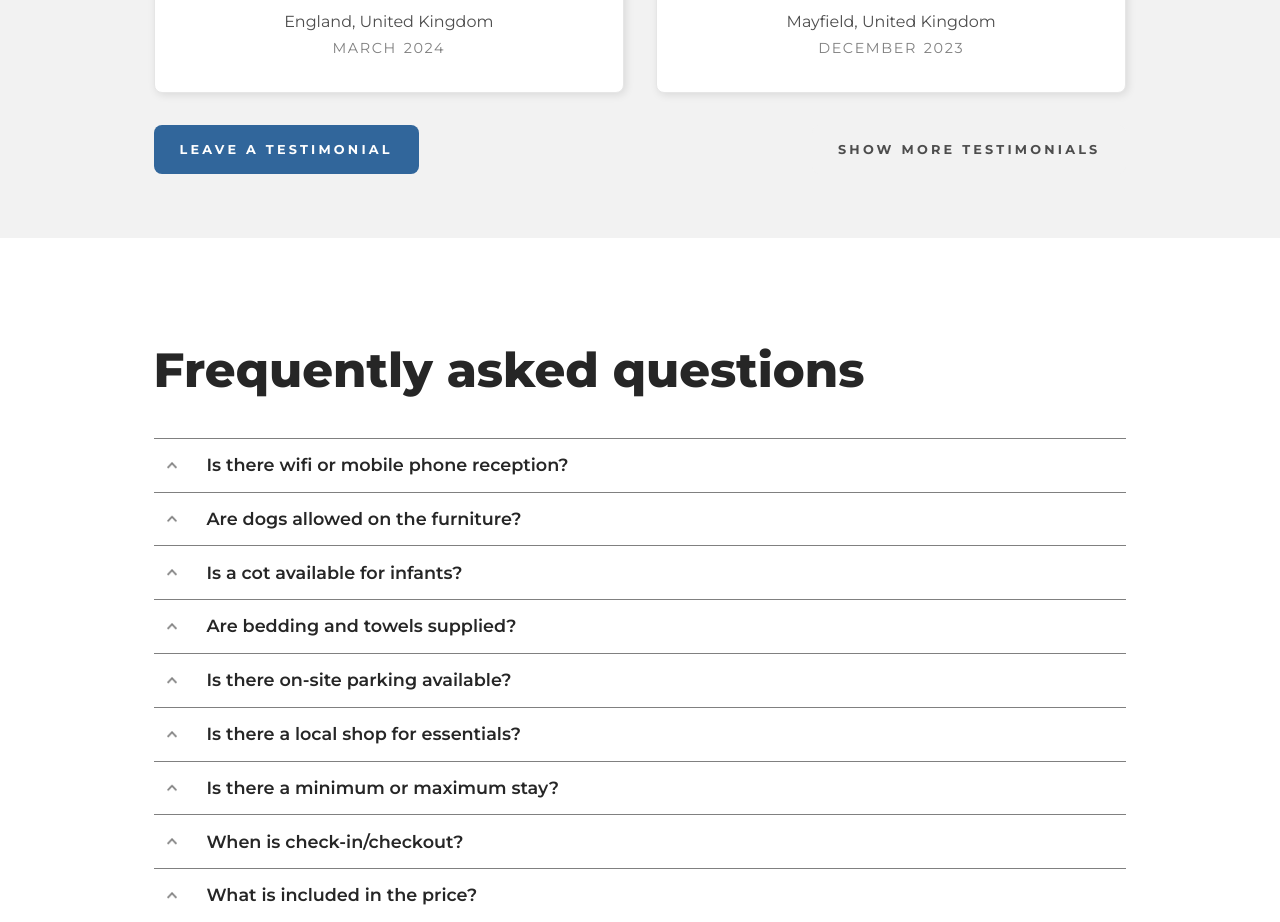
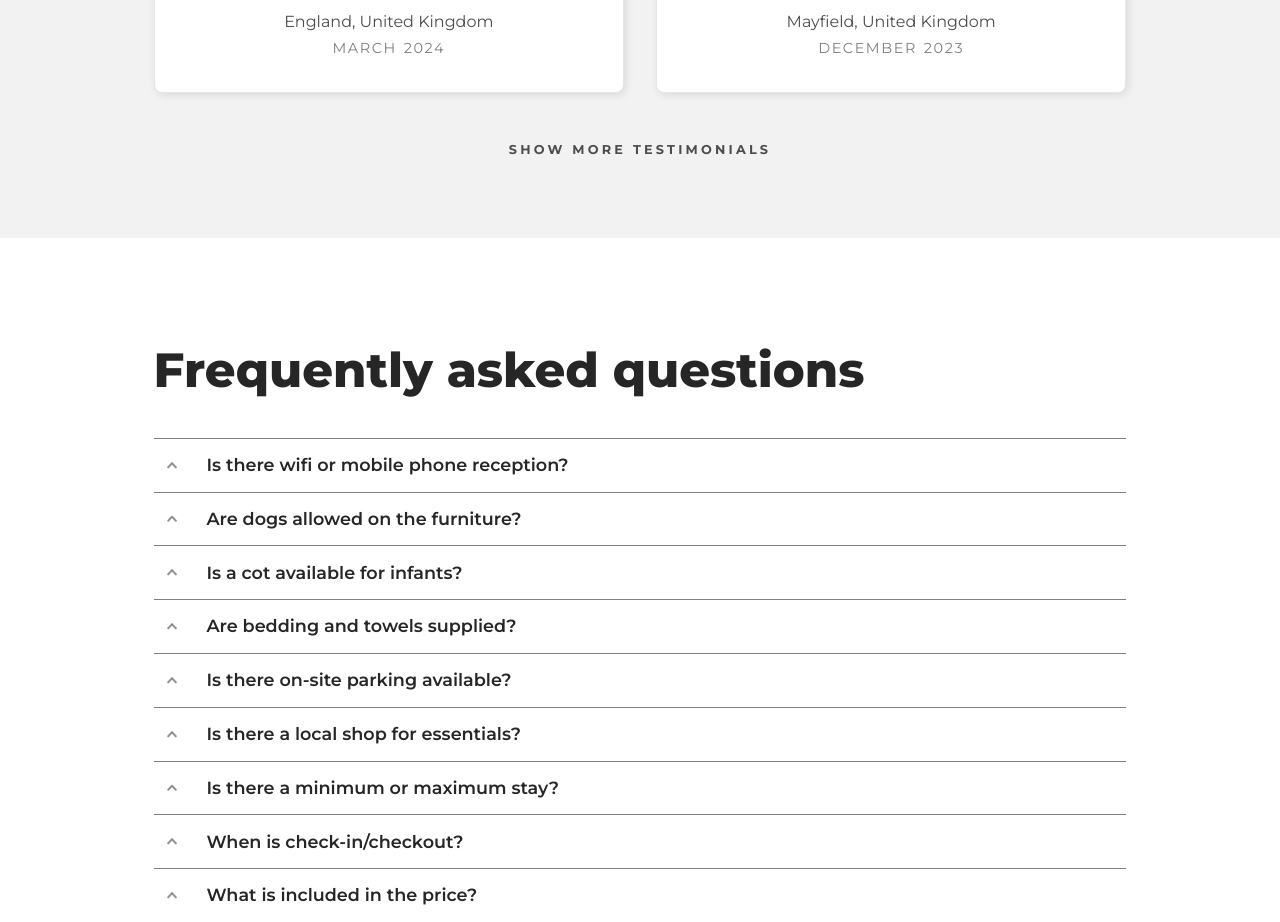
Before and after one commit to CJohnston079/flushing-holidays, a React (Vite) app: page / in a window 1280 px wide. Shown: the part 8960-9882 px from the top of the page. Built offline with nearby package versions, Linux system fonts and the light colour scheme.

Commit message:
Feat: remove "Leave a testimonial" button from `Testimonials.jsx`

```diff
--- a/src/components/sections/Testimonials.jsx
+++ b/src/components/sections/Testimonials.jsx
@@ -1,11 +1,8 @@
 import { useState } from "react";
 import Button from "../shared/Button";
 import FlexContainer from "../shared/FlexContainer";
-import Modal from "../shared/Modal";
-import ModalForm from "../shared/ModalForm";
 import Section from "../shared/Section";
 import Testimonial from "../shared/Testimonial";
-import formFields from "../../data/formFields.json";
 import reviews from "../../data/reviews.json";
 import "../../styles/sections/Testimonials.css";
 
@@ -40,13 +37,8 @@ export default function Testimonials() {
 	return (
 		<Section sectionId="testimonials">
 			<FlexContainer>{testimonials}</FlexContainer>
-			<div className="t-buttons">
+			<div className="t-buttons" style={{ justifyContent: "center" }}>
 				<Button onClick={handleShowMoreTestimonials}>Show more testimonials</Button>
-				<Modal buttonText="Leave a testimonial">
-					{({ closeModal }) => (
-						<ModalForm fieldsData={formFields.testimonials} handleClose={closeModal} />
-					)}
-				</Modal>
 			</div>
 		</Section>
 	);
```
